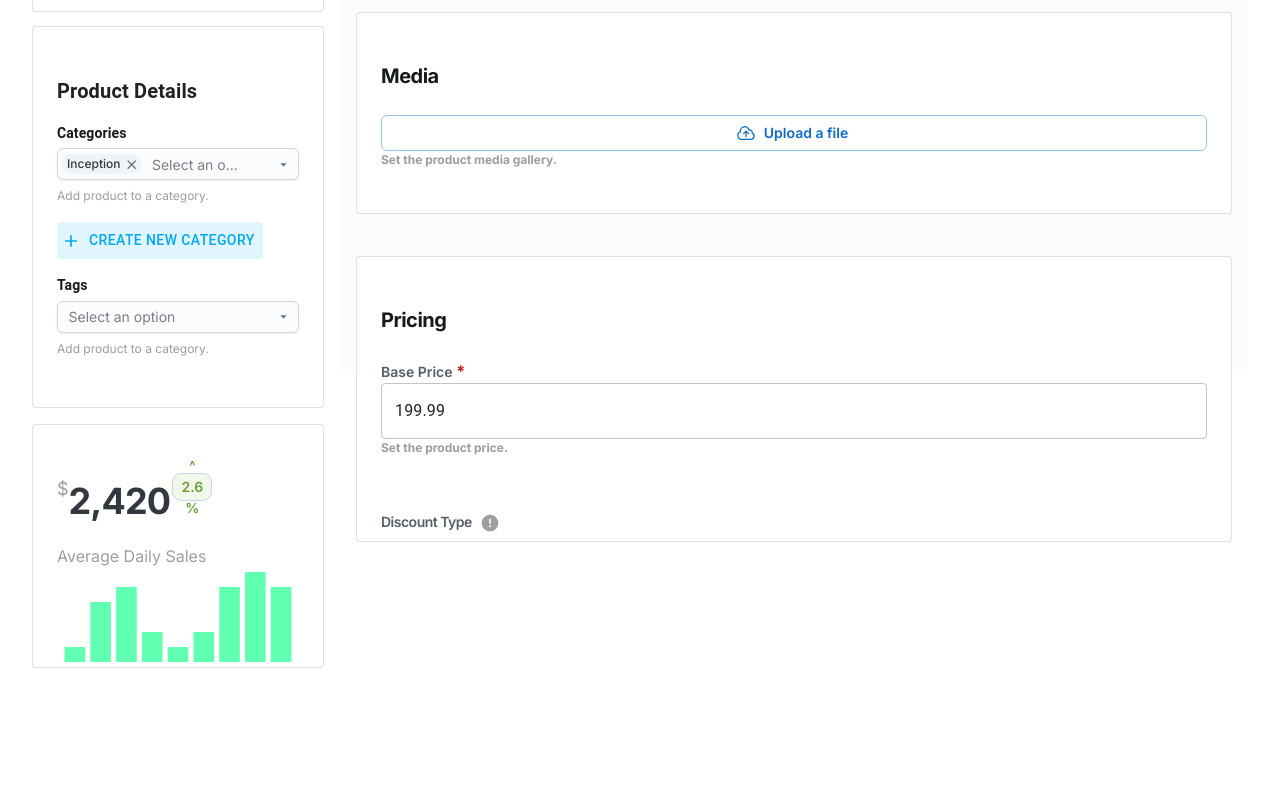
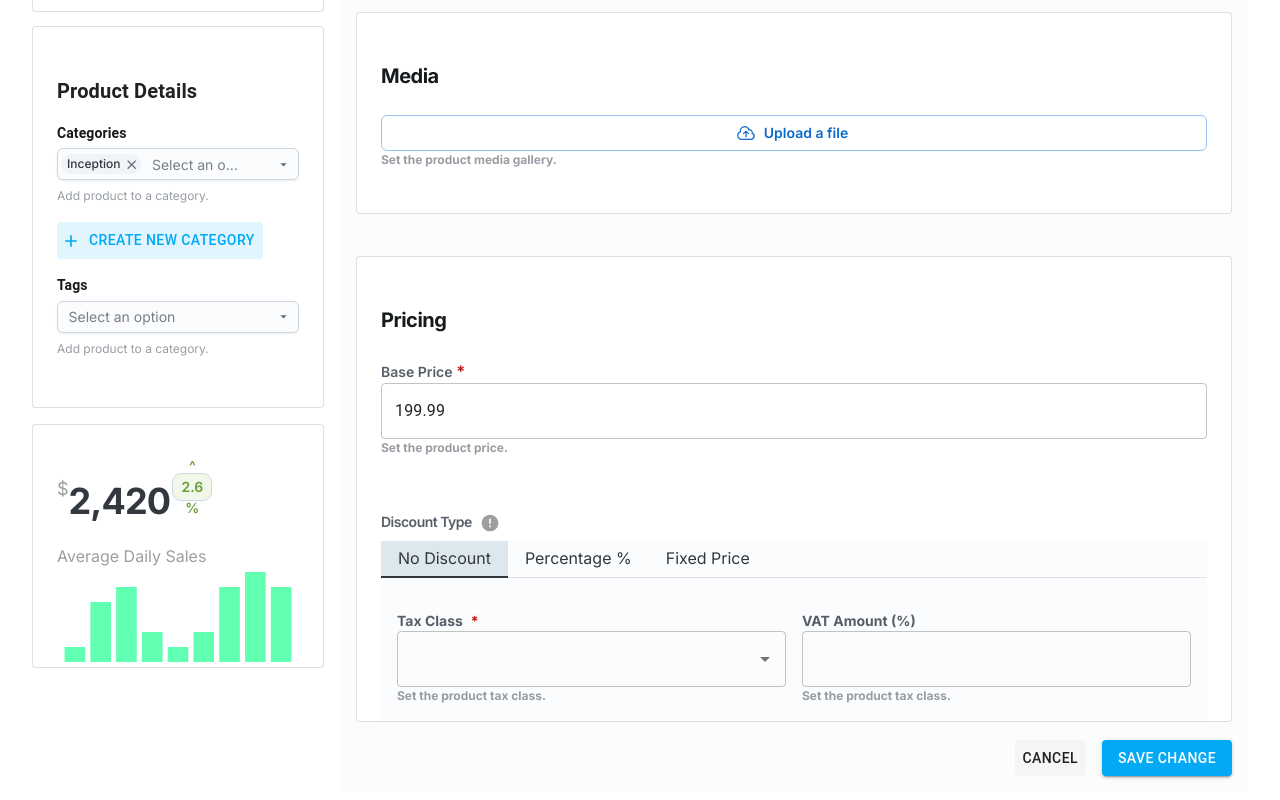
Before and after one commit to erhanbarisolmez/nextjs-dashboard-marketting-v1, a Next.js app: page /en/edit-product in a window 1280 px wide. Shown: the part 765-1565 px from the top of the page. Before the commit the page ends 1441 px from the top, so only its background shows below. Built offline with nearby package versions, Linux system fonts and the light colour scheme.

Commit message:
26.01.2024

```diff
--- a/src/components/e-commerce/TabsBasic.js
+++ b/src/components/e-commerce/TabsBasic.js
@@ -1,7 +1,9 @@
+'use client'
 import Tab from '@mui/joy/Tab';
 import TabList from '@mui/joy/TabList';
 import TabPanel from '@mui/joy/TabPanel';
 import Tabs from '@mui/joy/Tabs';
+import RadioButton from '../RadioButton';
 
 export default function TabsBasic({
   tab1,
@@ -12,16 +14,26 @@ export default function TabsBasic({
   tabPanel3,
   disableUnderline,
   variant,
+  radioButton,
   ...otherProps
 }) {
 
-
   return (
     <Tabs aria-label="Basic tabs" defaultValue={0} {...otherProps}>
-      <TabList disableUnderline={disableUnderline} variant={variant} >
-        <Tab>{tab1}</Tab>
-        <Tab>{tab2}</Tab>
-        <Tab>{tab3}</Tab>
+      <TabList disableUnderline={disableUnderline} variant={variant} radioButton={radioButton} >
+        {radioButton ? (
+          <>
+            <Tab><RadioButton />{tab1}</Tab>
+            <Tab><RadioButton />{tab2}</Tab>
+            <Tab><RadioButton />{tab3}</Tab>
+          </>
+        ) : (
+          <>
+            <Tab>{tab1}</Tab>
+            <Tab>{tab2}</Tab>
+            <Tab>{tab3}</Tab>
+          </>
+        )}
       </TabList>
       <TabPanel value={0}>
         {tabPanel1}
--- a/src/components/e-commerce/edit-product/edit-content.js
+++ b/src/components/e-commerce/edit-product/edit-content.js
@@ -1,3 +1,4 @@
+'use client'
 import Card from '@/components/e-commerce/Card'
 import { variants } from '@/utils/variants'
 import { Grid } from '@mui/material'
@@ -38,7 +39,7 @@ const EditProductContent = ({statusOptions}) => {
         </Card>
       </Grid>
 
-      <Grid item xs={12} sm={12} md={9}    >
+      <Grid item xs={12} sm={12} md={9} >
         <TabsBasic
           tab1="General"
           tab2="Advanced"
@@ -50,6 +51,7 @@ const EditProductContent = ({statusOptions}) => {
             <TabPanelContent />
           }
         />
+
       </Grid>
 
     </Grid>
--- /dev/null
+++ b/src/components/e-commerce/edit-product/noDiscount.js
@@ -0,0 +1,69 @@
+import AutoCompleteCustom from "@/components/AutoCompleteCustom"
+import TextFieldCustom from "@/components/TextFieldCustom"
+import { Grid } from "@mui/material"
+import { TabHeader } from "../TabHeader"
+export const NoDiscount = () => {
+  return (
+    <>
+      <Grid container xs={12} >
+
+        <Grid item xs={12} sx={{ display: 'flex', justifyContent: 'space-between', }}>
+          <Grid item xs={6} sx={{ display: 'flex', flexDirection: 'row' }}>
+            <TabHeader
+              level="body-sm"
+              titleTextField="Tax Class"
+              sx={{ mt: 2 }}
+            />
+            <TabHeader
+              level="body-sm"
+              colorText=" *"
+              sx={{ mt: 2, ml: 1 }}
+            />
+          </Grid>
+
+          <Grid item xs={6} sx={{ display: 'flex', flexDirection: 'row' }}>
+
+            <TabHeader
+              level="body-sm"
+              titleTextField="VAT Amount (%)"
+              sx={{ mt: 2, ml: 1 }}
+            />
+
+          </Grid>
+        </Grid>
+      </Grid>
+      <Grid container spacing={2} >
+
+        <Grid item xs={6}>
+          <AutoCompleteCustom />
+        </Grid>
+
+        <Grid item xs={6} >
+          <TextFieldCustom />
+        </Grid>
+        <Grid xs={12} display={'flex'} >
+          <Grid xs={6}>
+          <TabHeader
+            level="body-xs"
+            text="Set the product tax class."
+            sx={{ opacity: 0.6, ml:2 }}
+          />
+          </Grid>
+          <Grid xs={6}>
+          <TabHeader
+            level="body-xs"
+            text="Set the product tax class."
+            sx={{ opacity: 0.6, ml:2}}
+          />
+          </Grid>
+
+        </Grid>
+
+      </Grid>
+
+
+
+
+    </>
+  )
+}
--- a/src/components/e-commerce/edit-product/tabPanelContent.js
+++ b/src/components/e-commerce/edit-product/tabPanelContent.js
@@ -1,17 +1,25 @@
 'use client'
+import CustomButton from "@/components/CustomButton"
 import TextFieldCustom from "@/components/TextFieldCustom"
 import Card from "@/components/e-commerce/Card"
+import { palette } from '@/style/color'
+import { variants } from "@/utils/variants"
 import { Container, Grid } from "@mui/material"
 import { useEffect, useState } from "react"
 import InputFileUpload from "../InputFileUpload"
 import { TabHeader } from "../TabHeader"
+import TabsBasic from "../TabsBasic"
 import ExampleTextareaComment from "../TextArea"
 import { TooltipCustom } from "../Tooltip"
+import { NoDiscount } from "./noDiscount"
 export const TabPanelContent = () => {
   const [price, setPrice] = useState("199.99");
   const [productName, setProductName] = useState("Sample Product");
   const [errors, setErrors] = useState({});
   const [isFormValid, setIsFormValid] = useState(false);
+  const buttonVariant = variants.button.text;
+
+
 
   useEffect(() => {
     validateForm();
@@ -31,11 +39,12 @@ export const TabPanelContent = () => {
     setErrors(errors);
     setIsFormValid(Object.keys(errors).length === 0);
   }
+
+
   return (
     <>
       <Card>
         <Container >
-
           {/* GENERAL */}
           <TabHeader
             text="General"
@@ -155,13 +164,33 @@ export const TabPanelContent = () => {
             />
             <TooltipCustom
               title="Select a discount type that will be applied to this product"
+            />
+          </Grid>
+          <TabsBasic
+            tab1="No Discount"
+            tab2="Percentage %"
+            tab3="Fixed Price"
+            tabPanel1={<NoDiscount />}
+            tabPanel2={2}
+            tabPanel3={3}
 
           />
-          </Grid>
-
 
         </Container>
       </Card>
+      <TabHeader sx={{ mt: 48 }} />
+      <Grid item xs={12} display={'flex'} justifyContent={'end'}>
+       <CustomButton
+          variant = {buttonVariant}
+          buttonText = "Cancel"
+          sx={{bgcolor: palette.grey[100], color:palette.grey[900]}}
+        />
+        <CustomButton
+          buttonText = "Save Change"
+
+          sx={{ml:2, bgcolor:palette.lightBlue[500]}}
+        />
+       </Grid>
     </>
   )
 }
```
Lines whose indentation alone changed are shown as unchanged.
